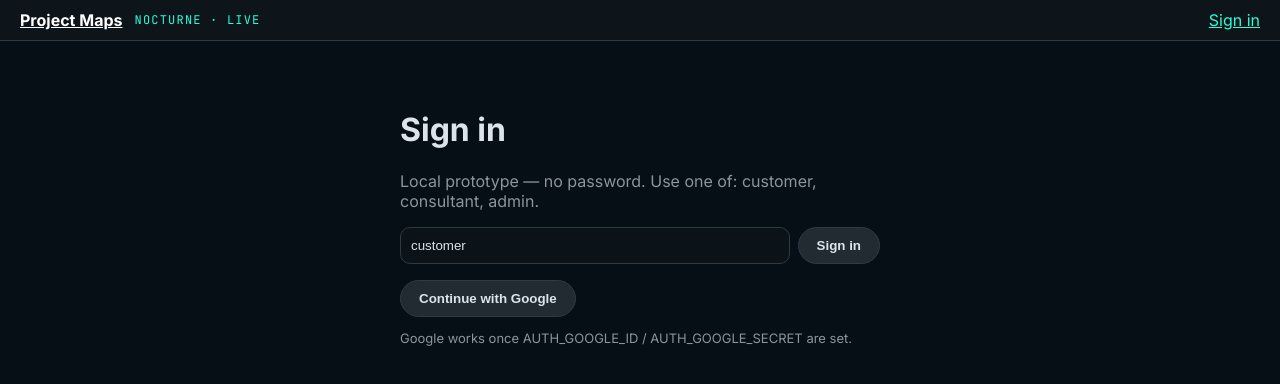
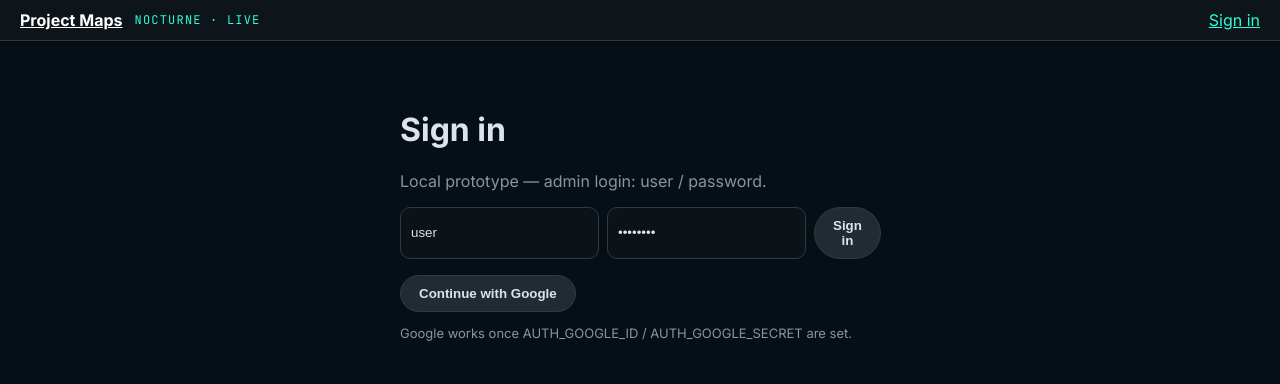
Before and after one commit to Johnjesuoj/project_maps, a Next.js app in the folder prototype/: page /signin in a window 1280 px wide. Shown: the top 384 px of the page. Built offline with nearby package versions, Linux system fonts and the light colour scheme; no server answers.

Commit message:
Admin login: user/password with role QUBATORS_ADMIN (local dev credentials)

```diff
--- a/prototype/app/signin/page.tsx
+++ b/prototype/app/signin/page.tsx
@@ -8,23 +8,31 @@ export default function SignInPage({
 }: {
   searchParams?: { next?: string };
 }) {
-  const [username, setUsername] = useState("customer");
+  const [username, setUsername] = useState("user");
+  const [password, setPassword] = useState("password");
   const next = searchParams?.next ?? "/";
 
   return (
     <main style={{ maxWidth: 480, margin: "0 auto", padding: "48px 20px" }}>
       <h1>Sign in</h1>
-      <p style={{ color: "#8A969C" }}>Local prototype — no password. Use one of: customer, consultant, admin.</p>
+      <p style={{ color: "#8A969C" }}>Local prototype — admin login: user / password.</p>
       <div style={{ display: "flex", gap: 8, marginBottom: 16 }}>
         <input
           value={username}
           onChange={(e) => setUsername(e.target.value)}
-          placeholder="customer"
+          placeholder="username"
+          style={{ padding: 10, flex: 1 }}
+        />
+        <input
+          type="password"
+          value={password}
+          onChange={(e) => setPassword(e.target.value)}
+          placeholder="password"
           style={{ padding: 10, flex: 1 }}
         />
         <button
           type="button"
-          onClick={() => signIn("dev-login", { username, callbackUrl: next })}
+          onClick={() => signIn("dev-login", { username, password, callbackUrl: next })}
         >
           Sign in
         </button>
--- a/prototype/auth.ts
+++ b/prototype/auth.ts
@@ -25,12 +25,12 @@ declare module "@auth/core/jwt" {
   }
 }
 
-// LOCAL TEST ONLY dev accounts (no password checks — local prototype only).
-// Google OAuth activates when AUTH_GOOGLE_ID/SECRET are set.
-const DEV_USERS: { id: string; name: string; email: string; role: AppRole }[] = [
-  { id: "dev-customer", name: "Dev Customer", email: "customer@local", role: "CUSTOMER" },
-  { id: "dev-consultant", name: "Dev Consultant", email: "consultant@local", role: "CONSULTANT" },
-  { id: "dev-admin", name: "Dev Admin", email: "admin@local", role: "QUBATORS_ADMIN" },
+// LOCAL TEST ONLY dev accounts (plaintext passwords — local prototype only,
+// never use in production).
+const DEV_USERS: { id: string; name: string; username: string; password: string; role: AppRole }[] = [
+  { id: "dev-admin", name: "Admin", username: "user", password: "password", role: "QUBATORS_ADMIN" },
+  { id: "dev-customer", name: "Dev Customer", username: "customer", password: "customer", role: "CUSTOMER" },
+  { id: "dev-consultant", name: "Dev Consultant", username: "consultant", password: "consultant", role: "CONSULTANT" },
 ];
 
 export const { handlers, signIn, signOut, auth } = NextAuth({
@@ -44,16 +44,15 @@ export const { handlers, signIn, signOut, auth } = NextAuth({
       id: "dev-login",
       name: "Local dev login",
       credentials: {
-        username: { label: "Username (customer, consultant, admin)", type: "text" },
+        username: { label: "Username", type: "text" },
+        password: { label: "Password", type: "password" },
       },
       authorize: async (credentials) => {
-        const map: Record<string, (typeof DEV_USERS)[number]> = {
-          customer: DEV_USERS[0],
-          consultant: DEV_USERS[1],
-          admin: DEV_USERS[2],
-        };
-        const found = map[String(credentials?.username ?? "").toLowerCase()];
-        return found ?? null;
+        const username = String(credentials?.username ?? "").toLowerCase();
+        const password = String(credentials?.password ?? "");
+        const found = DEV_USERS.find((u) => u.username === username && u.password === password);
+        if (!found) return null;
+        return { id: found.id, name: found.name, email: `${found.username}@local`, role: found.role };
       },
     }),
   ],
```
